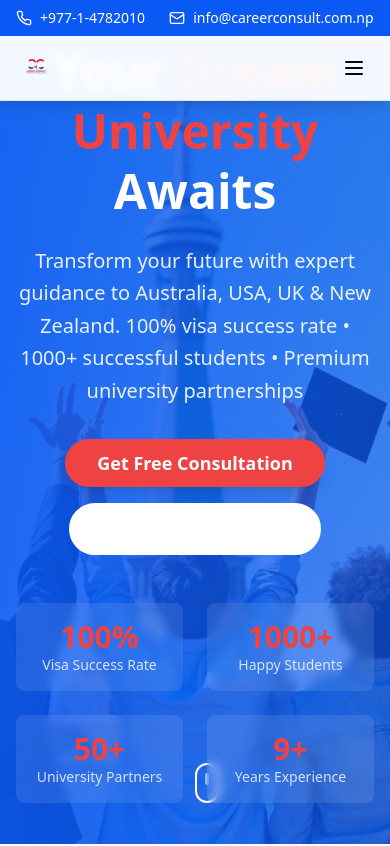
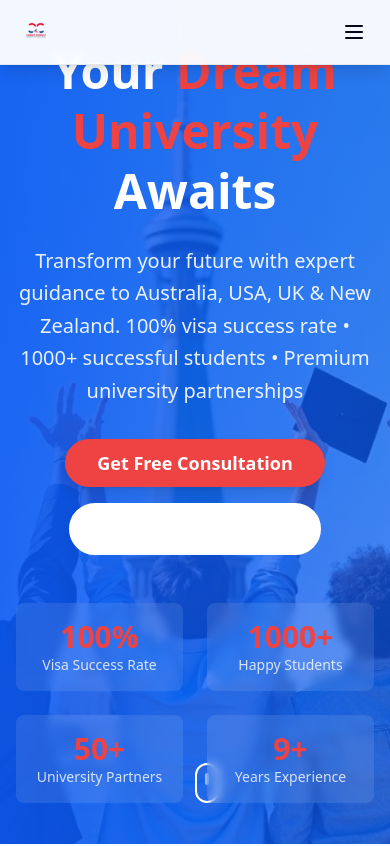
Before and after one commit to SauravPaudel/careerconsult, a React (Vite) app: page / in a window 390 px wide. Shown: the top 846 px of the page. Built offline with nearby package versions, Linux system fonts and the light colour scheme.

Commit message:
Refactor: Move contact info to footer
Move phone number and email address from the top section to the footer to consolidate contact details.

```diff
--- a/src/components/Navigation.tsx
+++ b/src/components/Navigation.tsx
@@ -1,5 +1,5 @@
 import { Button } from "@/components/ui/button";
-import { Menu, X, Phone, Mail } from "lucide-react";
+import { Menu, X } from "lucide-react";
 import { useState } from "react";
 
 const Navigation = () => {
@@ -16,25 +16,6 @@ const Navigation = () => {
 
   return (
     <nav className="bg-background/95 backdrop-blur-sm shadow-lg fixed w-full top-0 z-50 border-b border-border">
-      {/* Top Bar */}
-      <div className="bg-primary text-primary-foreground py-2">
-        <div className="container mx-auto px-4 flex justify-between items-center text-sm">
-          <div className="flex items-center gap-6">
-            <div className="flex items-center gap-2">
-              <Phone className="w-4 h-4" />
-              <span>+977-1-4782010</span>
-            </div>
-            <div className="flex items-center gap-2">
-              <Mail className="w-4 h-4" />
-              <span>info@careerconsult.com.np</span>
-            </div>
-          </div>
-          <div className="hidden md:block">
-            <span className="font-semibold">Trusted by 1000+ Students Since 2015</span>
-          </div>
-        </div>
-      </div>
-
       {/* Main Navigation */}
       <div className="container mx-auto px-4">
         <div className="flex items-center justify-between h-16">
```
